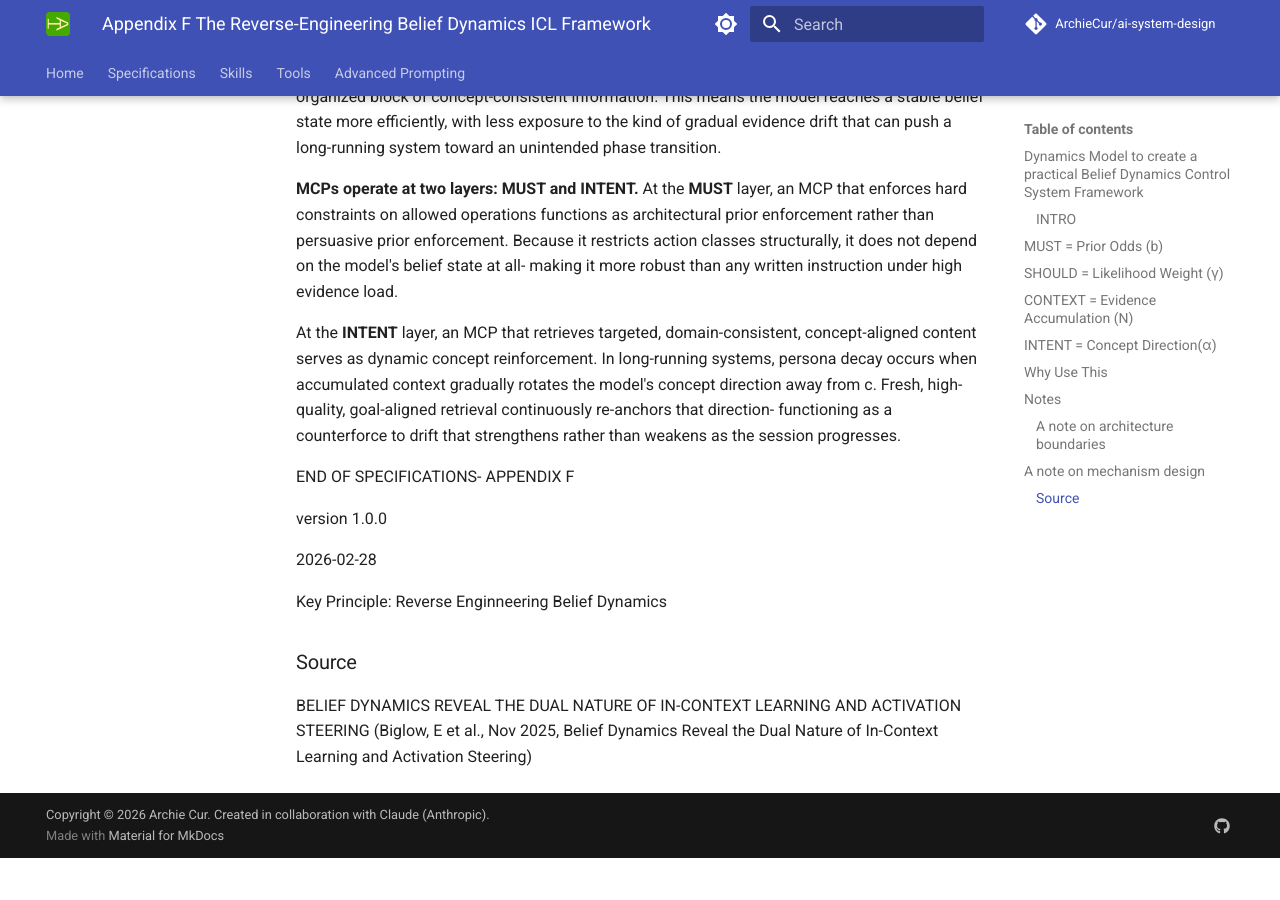
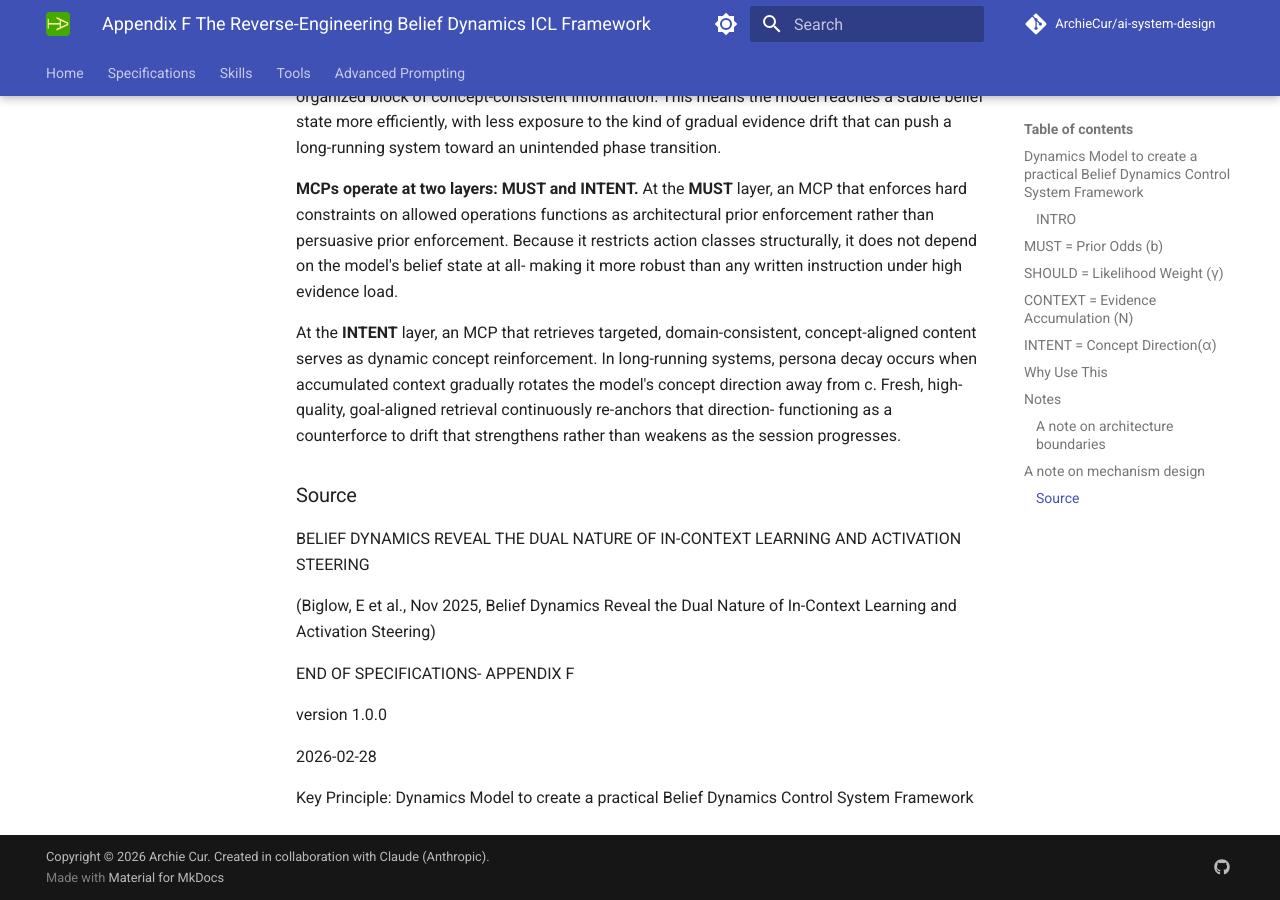
Before and after one commit to ArchieCur/ai-system-design, an MkDocs documentation site: the page built from docs/specifications/Specifications_F_Reverse_Engineering.md, in a window 1280 px wide and 900 px high, scrolled down 3832 px. Built offline with MkDocs 1.6.1 and Material for MkDocs 9.7.7, drawn with Linux system fonts in a browser that asks for light colours; comment, search, counter and statistics services are not loaded; before the commit the page ends 4690 px from its top, so only the background shows below that.

Commit message:
Update Specifications_F_Reverse_Engineering.md

```diff
--- a/docs/specifications/Specifications_F_Reverse_Engineering.md
+++ b/docs/specifications/Specifications_F_Reverse_Engineering.md
@@ -96,15 +96,16 @@ At the **MUST** layer, an MCP that enforces hard constraints on allowed operatio
 
 At the **INTENT** layer, an MCP that retrieves targeted, domain-consistent, concept-aligned content serves as dynamic concept reinforcement. In long-running systems, persona decay occurs when accumulated context gradually rotates the model's concept direction away from c. Fresh, high-quality, goal-aligned retrieval continuously re-anchors that direction- functioning as a counterforce to drift that strengthens rather than weakens as the session progresses.
 
+### Source
+
+BELIEF DYNAMICS REVEAL THE DUAL NATURE OF IN-CONTEXT LEARNING AND ACTIVATION STEERING
+
+(Biglow, E et al., Nov 2025, Belief Dynamics Reveal the Dual Nature of In-Context Learning and Activation Steering)
+
 END OF SPECIFICATIONS- APPENDIX F
 
 version 1.0.0
 
 2026-02-28
 
-Key Principle: Reverse Enginneering Belief Dynamics
-
-### Source
-
-BELIEF DYNAMICS REVEAL THE DUAL NATURE OF IN-CONTEXT LEARNING AND ACTIVATION
-STEERING (Biglow, E et al., Nov 2025, Belief Dynamics Reveal the Dual Nature of In-Context Learning and Activation Steering)
+Key Principle: Dynamics Model to create a practical Belief Dynamics Control System Framework
```
